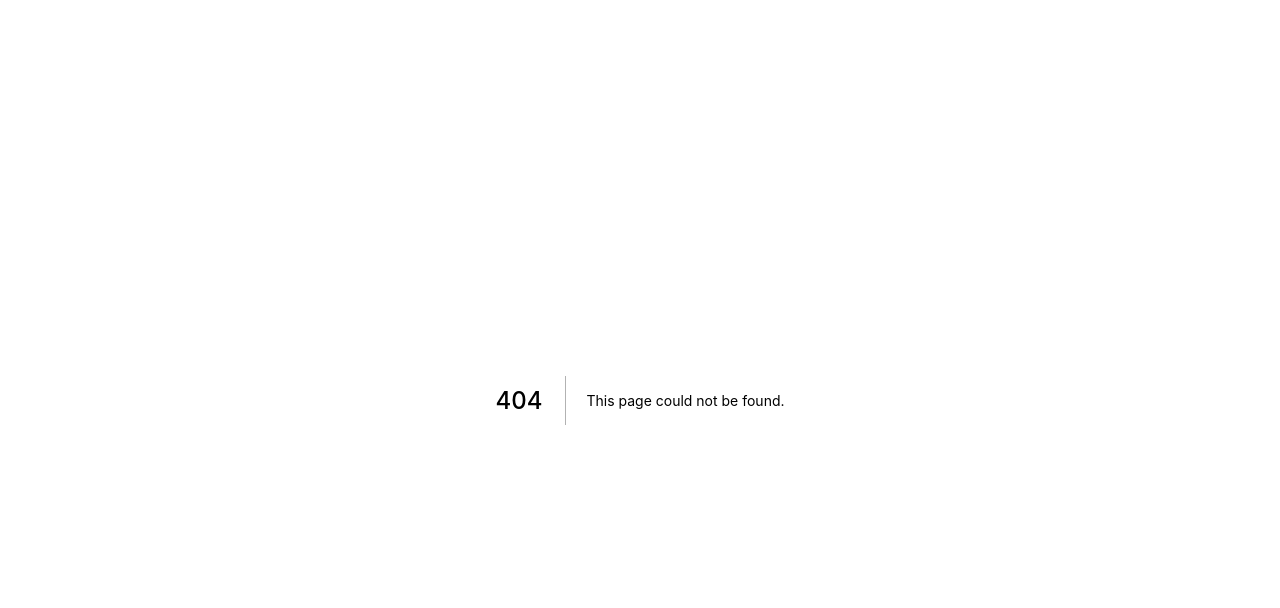
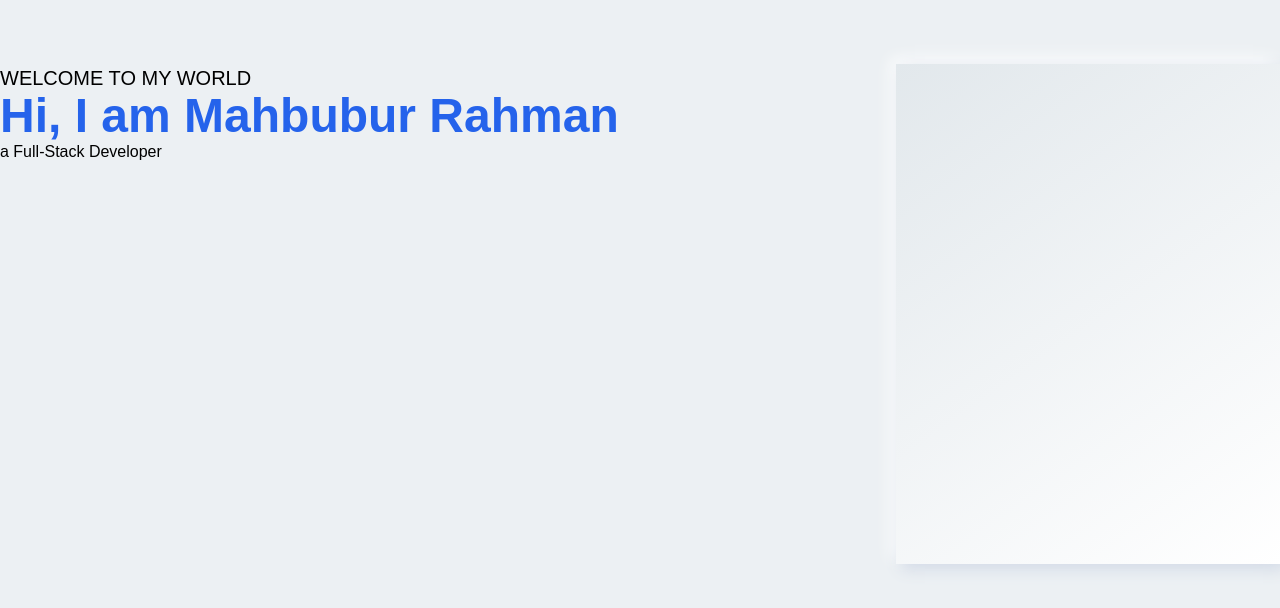
Before and after one commit to wdmahbubur/my-portfolio, a Next.js app: page /component/Banner in a window 1280 px wide. Before the commit this address had no page. Shown: the top 608 px of the page. Built offline with nearby package versions, Linux system fonts and the light colour scheme.

Commit message:
banner added

```diff
--- /dev/null
+++ b/pages/component/Banner.js
@@ -0,0 +1,23 @@
+import React from 'react';
+
+const Banner = () => {
+    return (
+        <div className="container mx-auto">
+            <div className="grid sm:grid-cols-2 py-16">
+                <div>
+                    <h5 className="uppercase text-xl">Welcome to my world</h5>
+                    <h2 className="font-bold text-blue-600 text-5xl">Hi, I am Mahbubur Rahman</h2>
+                    <h3>a Full-Stack Developer</h3>
+                </div>
+                <div>
+                    <div className="h-full w-96 defaultGradient float-right">
+                        <div style={{ height: '500px' }}></div>
+                    </div>
+                </div>
+            </div>
+        </div>
+
+    );
+};
+
+export default Banner;
--- a/pages/component/Header.js
+++ b/pages/component/Header.js
@@ -1,11 +1,11 @@
 import React from 'react';
-import Head from 'next/head'
 import Image from 'next/image'
 import Link from 'next/link'
 import me from '../../public/me.jpg';
 import { FontAwesomeIcon } from '@fortawesome/react-fontawesome';
 import { faBars, faTimes } from '@fortawesome/free-solid-svg-icons';
 import { faFacebookF, faGithub, faLinkedinIn } from '@fortawesome/free-brands-svg-icons';
+import styles from '../../styles/Header.module.css';
 
 const Header = () => {
     const mobileMenu = React.useRef();
@@ -42,7 +42,7 @@ const Header = () => {
                             <li><Link href="#"> Contact</Link></li>
                             <li>
                                 <Link href="https://drive.google.com/uc?id=17xSMG2ZdrYPjV3PIgXvl7QsdC2AcirNI&export=download" >
-                                    <a className="py-4 px-5 rounded-lg outline-none default-btn default-gradient transition duration-500 linear text-blue-500 uppercase font-semibold">Download Resume</a>
+                                    <a className="py-4 px-5 rounded-lg outline-none transition duration-500 linear text-blue-500 uppercase font-semibold defaultBtn defaultGradient">Download Resume</a>
                                 </Link>
                             </li>
                         </ul>
@@ -50,8 +50,8 @@ const Header = () => {
                 </div>
             </nav>
             {/* mobile menu */}
-            <div className="mobile-popup-menu" ref={mobileMenu}>
-                <div className="mobile-menu-inner">
+            <div className={styles.mobilePopupMenu} ref={mobileMenu}>
+                <div className={styles.mobileMenuInner}>
                     <div className="flex justify-between items-center border-b-2 border-gray-400 p-2">
                         <div className="flex items-center">
                             <Image src={me} width={40} height={40} alt="icon" className="rounded-full flex items-center justify-center logo" />
@@ -69,7 +69,9 @@ const Header = () => {
                             <li><Link href="#"> Projects</Link></li>
                             <li><Link href="#"> Blog</Link></li>
                             <li><Link href="#"> Contact</Link></li>
-                            <li><button className="py-4 px-5 rounded-lg outline-none default-btn default-gradient transition duration-500 linear text-blue-500 uppercase font-semibold"> Download Resume</button></li>
+                            <li><Link href="https://drive.google.com/uc?id=17xSMG2ZdrYPjV3PIgXvl7QsdC2AcirNI&export=download" >
+                                <a className="py-4 px-5 rounded-lg outline-none transition duration-500 linear text-blue-500 uppercase font-semibold defaultBtn defaultGradient">Download Resume</a>
+                            </Link></li>
                         </ul>
                     </div>
                     <div className="px-2 pb-5 absolute bottom-0">
--- a/pages/index.js
+++ b/pages/index.js
@@ -2,6 +2,7 @@ import Head from 'next/head'
 import styles from '../styles/Home.module.css'
 import Header from './component/header'
 import React from 'react';
+import Banner from './component/Banner';
 
 export default function Home() {
 
@@ -15,7 +16,7 @@ export default function Home() {
 
       <Header />
       <main className={styles.main}>
-
+        <Banner />
       </main>
 
       <footer className={styles.footer}>
--- /dev/null
+++ b/styles/Header.module.css
@@ -0,0 +1,19 @@
+.mobilePopupMenu {
+    background-color: rgba(0, 0, 0, 0.8);
+    bottom: 0;
+    content: "";
+    left: -100%;
+    opacity: 0;
+    position: fixed;
+    right: 0;
+    top: 0;
+    transition: all 0.5s linear;
+    width: 100%;
+    z-index: 9999;
+}
+
+.mobileMenuInner {
+    background: linear-gradient(145deg, #e2e8ec, #fff);
+    width: 310px;
+    height: 100vh;
+}
--- a/styles/globals.css
+++ b/styles/globals.css
@@ -19,36 +19,15 @@ a {
 * {
   box-sizing: border-box;
 }
-
 .logo {
   border: 3px solid #a6aeba !important;
 }
 
-.default-gradient {
+.defaultGradient {
   background: linear-gradient(145deg, #e2e8ec, #fff);
   box-shadow: 5px 5px 15px #d1d9e6, -5px -5px 15px #fff;
 }
-.default-btn:hover {
+.defaultBtn:hover {
   background: #005be6;
   color: #fff;
 }
-
-.mobile-popup-menu {
-  background-color: rgba(0, 0, 0, 0.8);
-  bottom: 0;
-  content: "";
-  left: -100%;
-  opacity: 0;
-  position: fixed;
-  right: 0;
-  top: 0;
-  transition: all 0.5s linear;
-  width: 100%;
-  z-index: 9999;
-}
-
-.mobile-menu-inner {
-  background: linear-gradient(145deg, #e2e8ec, #fff);
-  width: 310px;
-  height: 100vh;
-}
```
